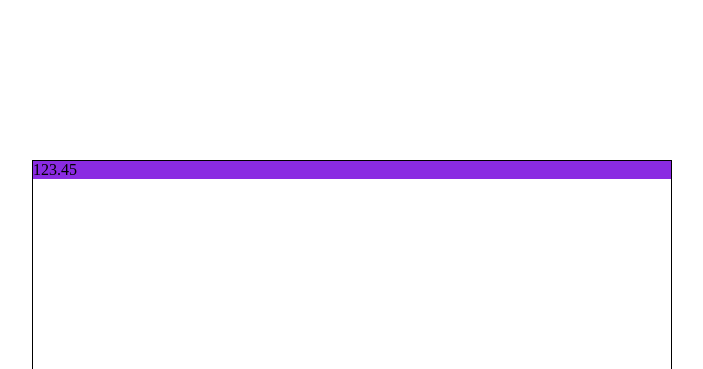
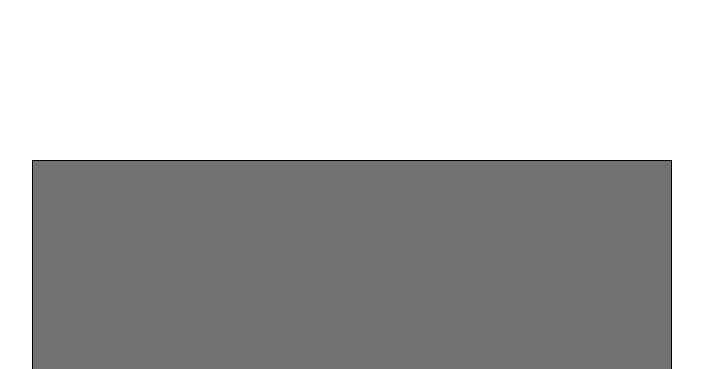
Before and after one commit to Javit1766/Calculadora-2025, a plain HTML site: page index.html in a window 1280 px wide. Shown: the top 369 px of the page, without its empty margins (288-991 px from the left). Drawn offline with Linux system fonts and the light colour scheme.

Commit message:
se completa la pantalla

```diff
--- a/views/pantallaViews.css
+++ b/views/pantallaViews.css
@@ -1,3 +1,12 @@
 .pantalla {
-    background-color: blueviolet;
+    height: 20rem;
+    background-color: rgb(113, 112, 114);
+    padding: 1rem;
+
+    font-size: 5rem;
+    font-weight: 600;
+
+    display: flex;
+    align-items: end;
+    justify-content: right;
 }
```
